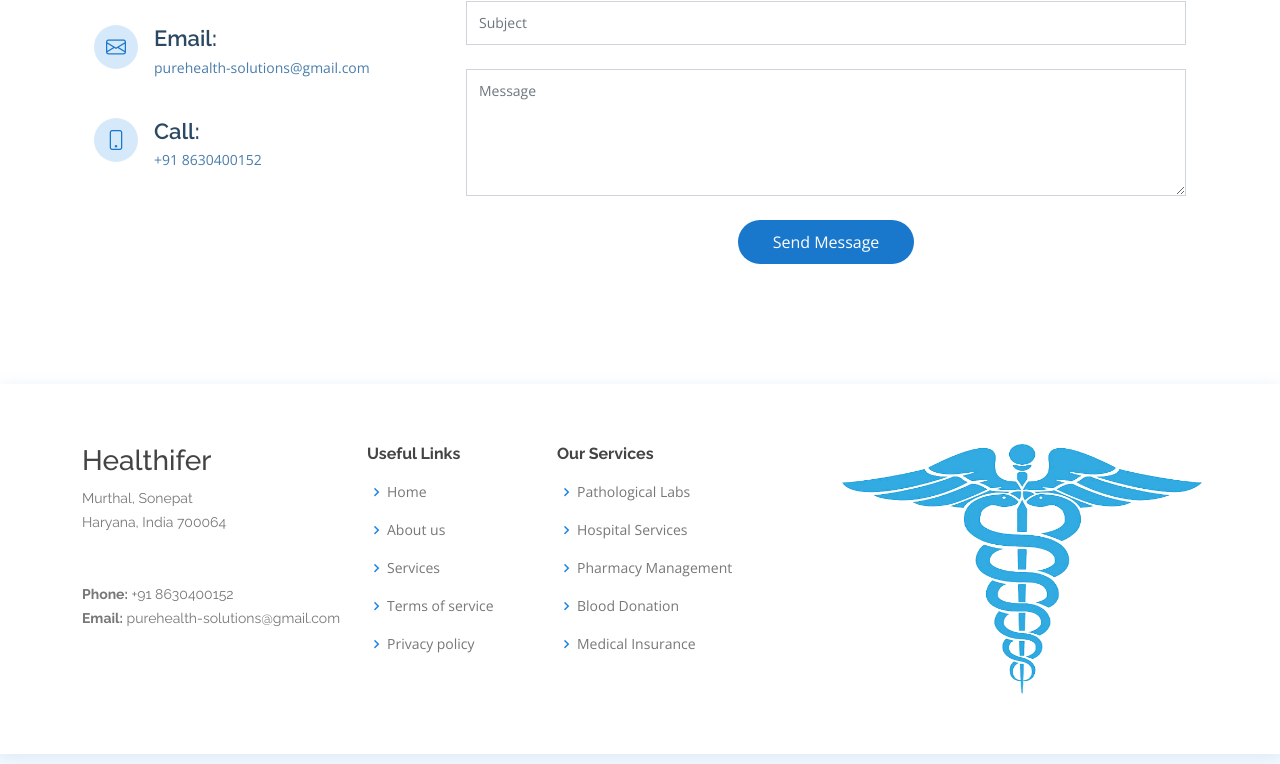
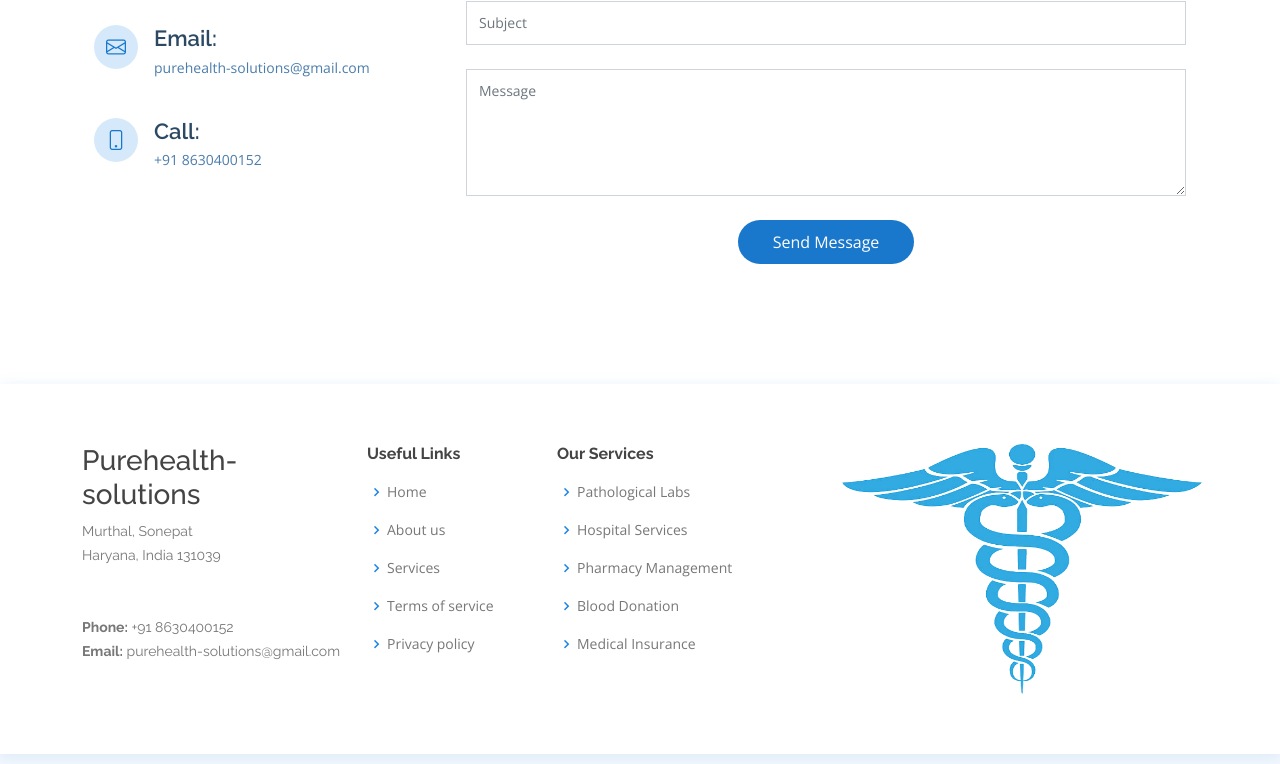
Before and after one commit to Deveshagrawal1454/Purehealth-Solutions, a plain HTML site: page index.html in a window 1280 px wide. Shown: the part 4025-4789 px from the top of the page. Drawn offline with nearby package versions, Linux system fonts and the light colour scheme.

Commit message:
Update index.html

```diff
--- a/index.html
+++ b/index.html
@@ -442,10 +442,10 @@
         <div class="row">
 
           <div class="col-lg-3 col-md-6 footer-contact">
-            <h3>Healthifer</h3>
+            <h3>Purehealth-solutions</h3>
             <p>
               Murthal, Sonepat <br>
-              Haryana, India 700064<br>
+              Haryana, India 131039<br>
               <br><br>
               <strong>Phone:</strong> +91 8630400152<br>
               <strong>Email:</strong> purehealth-solutions@gmail.com<br>
```
